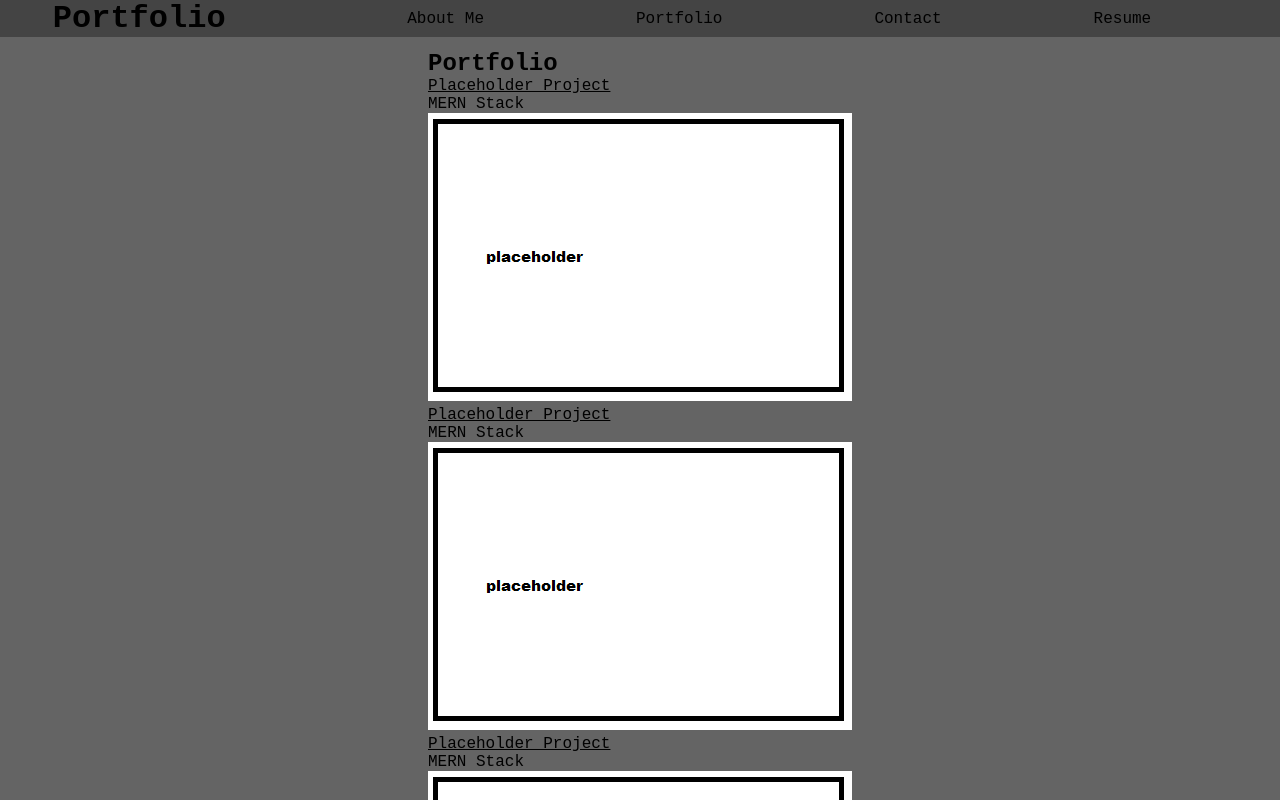
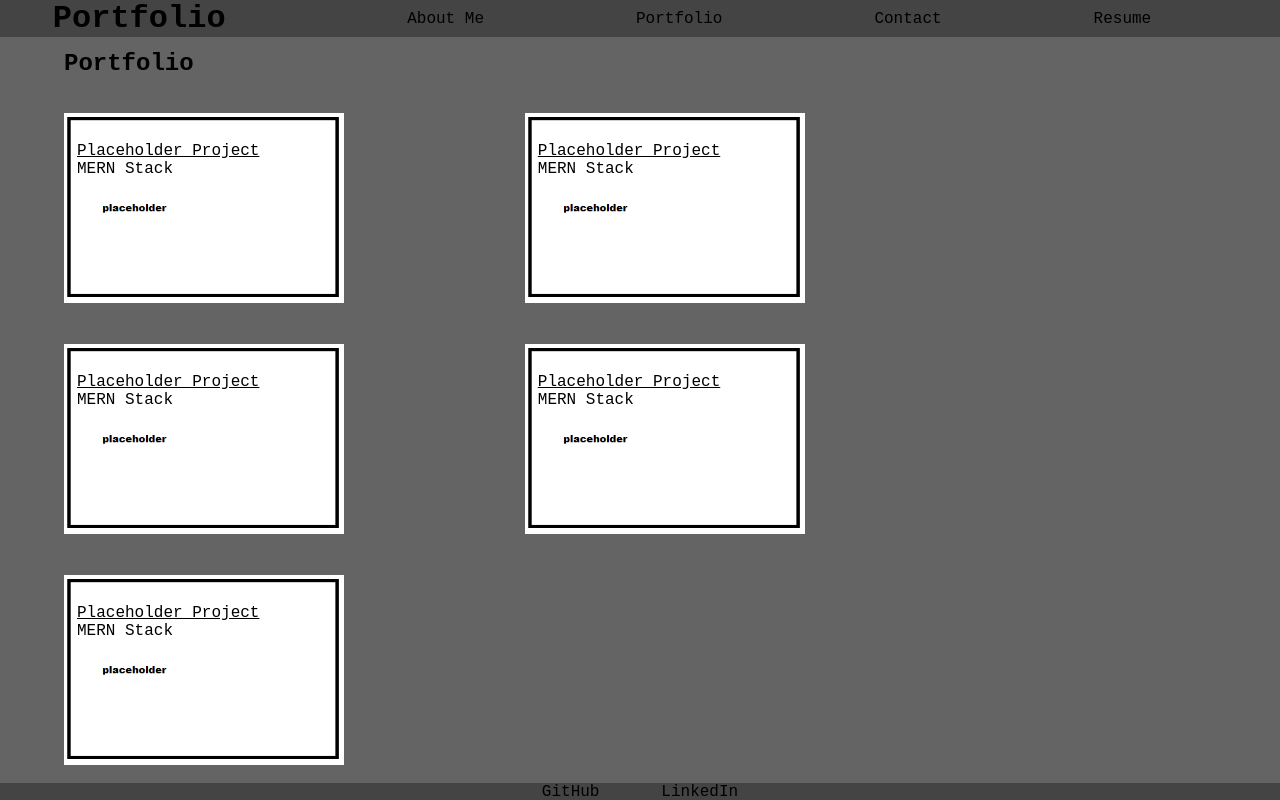
Before and after one commit to tannerkothlow/react-portfolio, a React (Create React App) app: page / in a window 1280 px wide. Both pictures are taken after a click on the item "Portfolio". Shown: the top 800 px of the page. Built offline with nearby package versions, Linux system fonts and the light colour scheme.

Commit message:
portfolio card styling

```diff
--- a/src/App.css
+++ b/src/App.css
@@ -66,6 +66,29 @@ html, body, #root, .portfolio-app, .app-header {
     /* color: rgb(185, 185, 185); */
 }
 
+.app-portfolio {
+    width: 100%;
+}
+
+.app-project {
+    display: flex;
+    flex-wrap: wrap;
+}
+
+.app-project-card {
+    width: 40%;
+}
+
+.app-project-card img {
+    width: 280px;
+}
+
+.card-placard {
+    position: relative;
+    top: 65px;
+    left: 13px;
+}
+
 .app-contact {
     display: flex;
     flex-direction: column;
--- a/src/components/Header.js
+++ b/src/components/Header.js
@@ -7,9 +7,10 @@ function Header(props) {
 
     const changeState = (e) => {
         e.preventDefault();
-
+        // Changes the activated tab
+        document.getElementById(displayState).style.color = "black";
         setDisplayState(e.target.id);
-        console.log(displayState);
+        // document.getElementById(displayState).style.color = "blue";
     }
 
     return (
@@ -18,7 +19,7 @@ function Header(props) {
             <h1>Portfolio</h1>
             <ul>
                 <li id='about-me' onClick={changeState}>About Me</li>
-                <li id='portfolio' onClick={changeState}v>Portfolio</li>
+                <li id='portfolio' onClick={changeState}>Portfolio</li>
                 <li id='contact' onClick={changeState}>Contact</li>
                 <li id='resume' onClick={changeState}>Resume</li>
             </ul>
--- a/src/components/Project.js
+++ b/src/components/Project.js
@@ -14,8 +14,10 @@ function Project (props) {
         <div className='app-project'>
             {props.projects.map(project => (
                 <div className='app-project-card' key={project.id}>
+                    <div className='card-placard'>
                     <a href={project.url}>{project.title}</a>
                     <p>{project.tech}</p>
+                    </div>
                     <img src={project.image}></img>
                 </div>
             ))}
```
